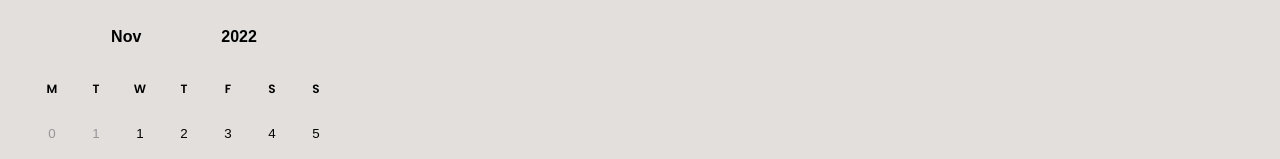
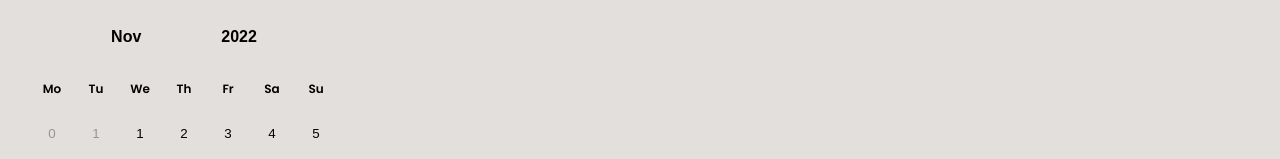
Before and after one commit to habiteam/habitea, a Next.js app: page /app in a window 1280 px wide. Shown: the part 137-296 px from the top of the page. Built offline with nearby package versions, Linux system fonts and the light colour scheme; no server answers; a web font is replaced by a local one.

Commit message:
fix: select date

```diff
--- a/common/components/Datepicker/Datepicker.tsx
+++ b/common/components/Datepicker/Datepicker.tsx
@@ -14,9 +14,10 @@ export type DatepickerView = 'Calendar' | 'Months' | 'Years';
 
 export interface DatepickerPropSchema {
   date?: string;
+  onSelect: (date: string) => void;
 }
 
-export default function Datepicker({ date }: DatepickerPropSchema) {
+export default function Datepicker({ date, onSelect }: DatepickerPropSchema) {
   const viewDate = date ? new Date(date) : new Date();
 
   const [currentlyViewed, setCurrentlyViewed] =
@@ -89,6 +90,7 @@ export default function Datepicker({ date }: DatepickerPropSchema) {
           selectedDate={selectedDate}
           onChange={(value) => {
             setSelectedDate(value);
+            onSelect(`${value.year}-${value.month}-${value.day}`);
           }}
         ></DatepickerCalendar>
       )}
--- a/common/components/Datepicker/Datepicker.utils.ts
+++ b/common/components/Datepicker/Datepicker.utils.ts
@@ -36,7 +36,7 @@ export const months: DatepickerSelectItem[] = [
 
 export const years = (): DatepickerSelectItem[] => {
   const list = [];
-  for (let i = 1930; i < 2230; i += 1) {
+  for (let i = 1922; i < 2122; i += 1) {
     list.push({ label: i.toString(), value: i });
   }
   return list;
--- a/common/components/Datepicker/DatepickerCalendar/DatepickerCalendar.tsx
+++ b/common/components/Datepicker/DatepickerCalendar/DatepickerCalendar.tsx
@@ -28,7 +28,7 @@ export function DatepickerCalendar({
   selectedDate,
   onChange,
 }: DatepickerCalendarPropSchema) {
-  const weekdays = ['M', 'T', 'W', 'T', 'F', 'S', 'S'];
+  const weekdays = ['Mo', 'Tu', 'We', 'Th', 'Fr', 'Sa', 'Su'];
 
   const emptiesBefore: any[] = [];
   const days: any[] = [];
--- a/pages/app/index.tsx
+++ b/pages/app/index.tsx
@@ -7,7 +7,7 @@ export default function App() {
     <>
       <h2>
         Welcome {auth.currentUser?.displayName ?? auth.currentUser?.email}
-        <Datepicker></Datepicker>
+        <Datepicker onSelect={(date) => console.log(date)}></Datepicker>
       </h2>
     </>
   );
```
Also changed, not shown: .prettierrc.json.
